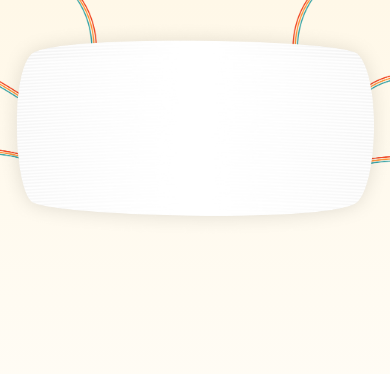
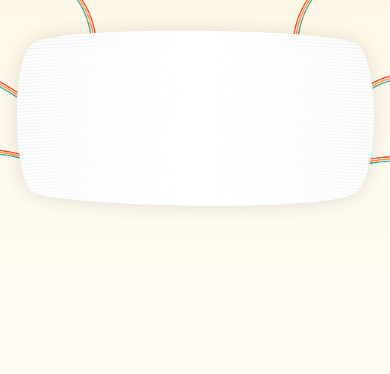
Before and after one commit to Hacklahoma/2021, a React (Create React App) app: page / in a window 390 px wide. Shown: the top 374 px of the page. Built offline with nearby package versions, Linux system fonts and the light colour scheme.

Commit message:
Move tv up

```diff
--- a/src/styles/header.scss
+++ b/src/styles/header.scss
@@ -40,6 +40,7 @@ $tv-ratio: 0.5457;
 
     .tv {
       height: calc(620px * #{$tv-ratio});
+      top: 15px;
       width: 620px;
     }
   }
@@ -52,6 +53,7 @@ $tv-ratio: 0.5457;
 
     .tv {
       height: calc(400px * #{$tv-ratio});
+      top: 10px;
       width: 400px;
     }
   }
```
